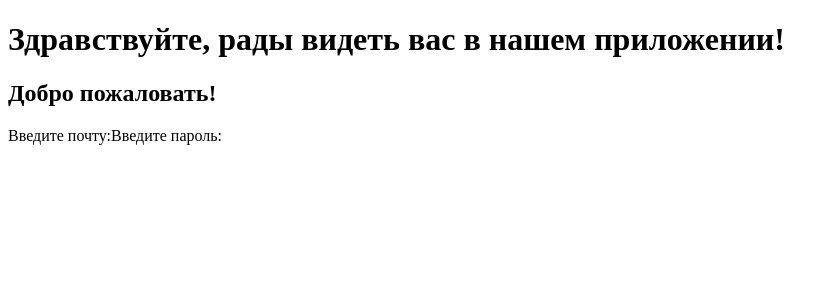
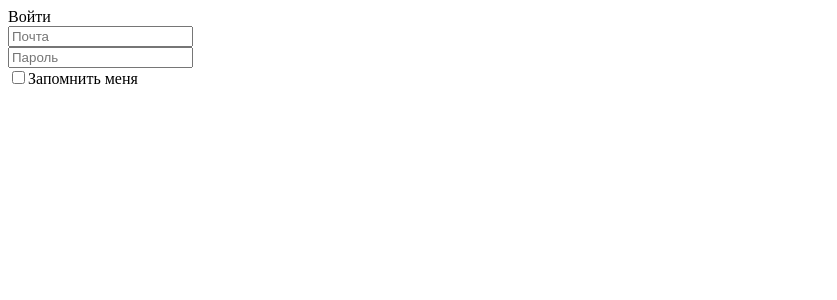
Before and after one commit to cchuvakk/random-route-generator, an Angular app in the folder frontend/: page /welcomepage in a window 1280 px wide. Shown: the top 300 px of the page, without its empty margins (0-837 px from the left). Built offline with nearby package versions, Linux system fonts and the light colour scheme.

Commit message:
nice im understand this project structure wow!!!

```diff
--- a/frontend/src/app/app.component.html
+++ b/frontend/src/app/app.component.html
@@ -1,2 +1 @@
-<h1>Здравствуйте, рады видеть вас в нашем приложении!</h1>
 <router-outlet />
--- a/frontend/src/app/welcomepage/welcomepage.component.html
+++ b/frontend/src/app/welcomepage/welcomepage.component.html
@@ -1,7 +1,17 @@
 <div class="login-container">
-    <h2>Добро пожаловать!</h2>
-    <form (ngSubmit)="onLogin()">
-        <label for="user">Введите почту:</label>
-        <label for="password">Введите пароль:</label>
-    </form>
+    <div class = "login header">
+        <header>Войти</header>
+    </div>
+    <div class = "input-box">
+        <input type="email" class="input-field" placeholder="Почта" autocomplete="off" required>
+    </div>
+    <div class="input-box">
+        <input type="password" class="input-field" placeholder="Пароль" autocomplete="off" required>
+    </div>
+    <div class = "forgot">
+        <section>
+            <input type="checkbox" id="check">
+            <label for="check">Запомнить меня</label>
+        </section>
+    </div>
 </div>
```
